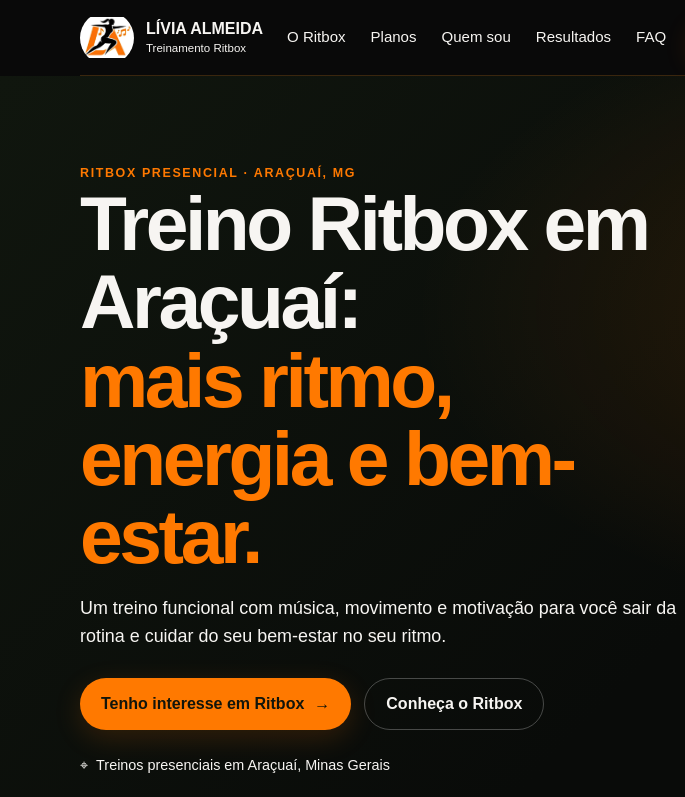
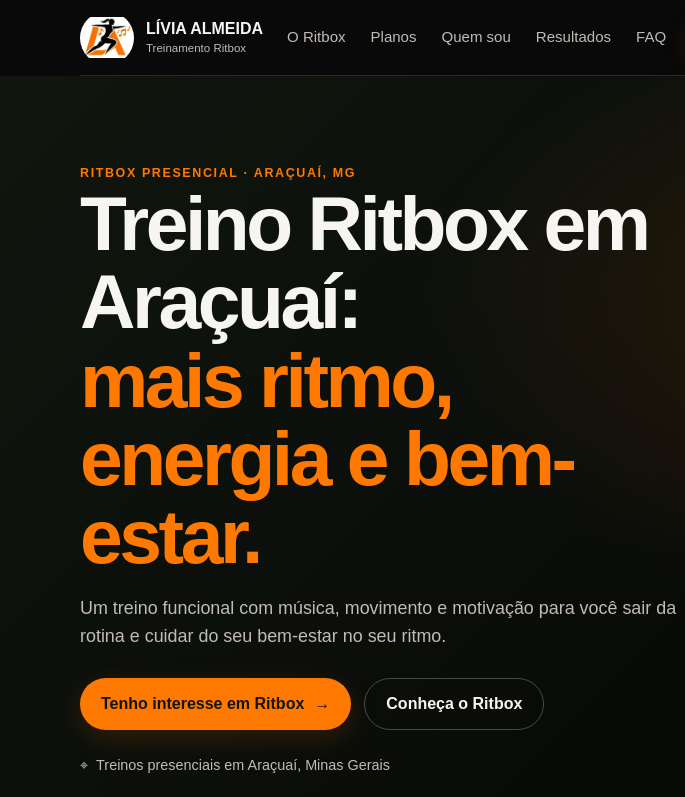
Before and after one commit to soufernandocoutinho/treinadoralivialmeida, a plain HTML site: page index.html in a window 1280 px wide. Shown: the top 797 px of the page, 0-685 px from the left. Drawn offline with Linux system fonts and the light colour scheme.

Commit message:
Adicionar variável de cor 'muted' no CSS

```diff
--- a/assets/css/style.css
+++ b/assets/css/style.css
@@ -6,6 +6,7 @@
   --lime: #ff7900;
   --lime-bright: #ff9a24;
   --text: #f7f5f2;
+  --muted: #c2bbb5;
   --line: rgba(255, 154, 36, 0.2);
   --max: 1120px;
 }
```
